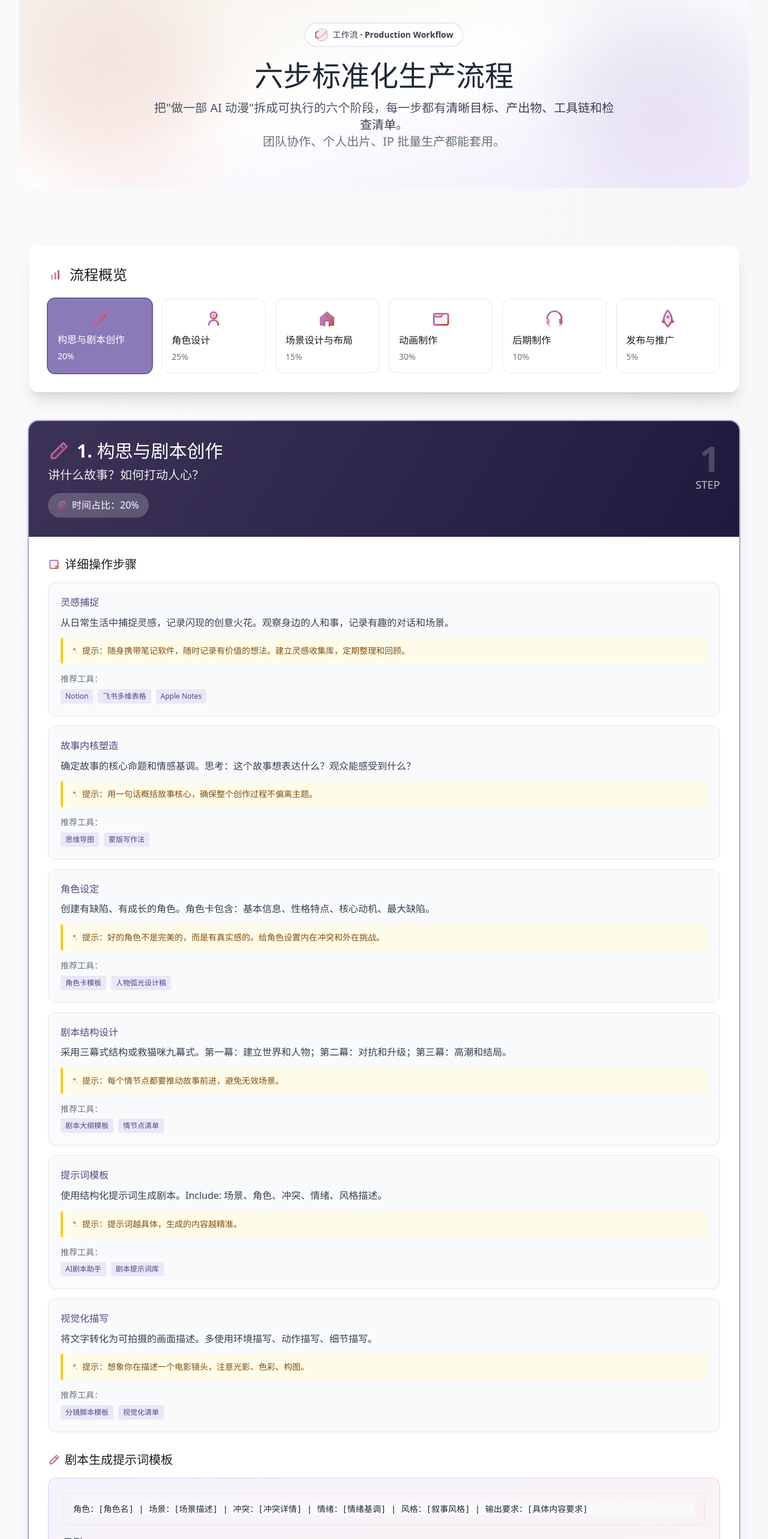
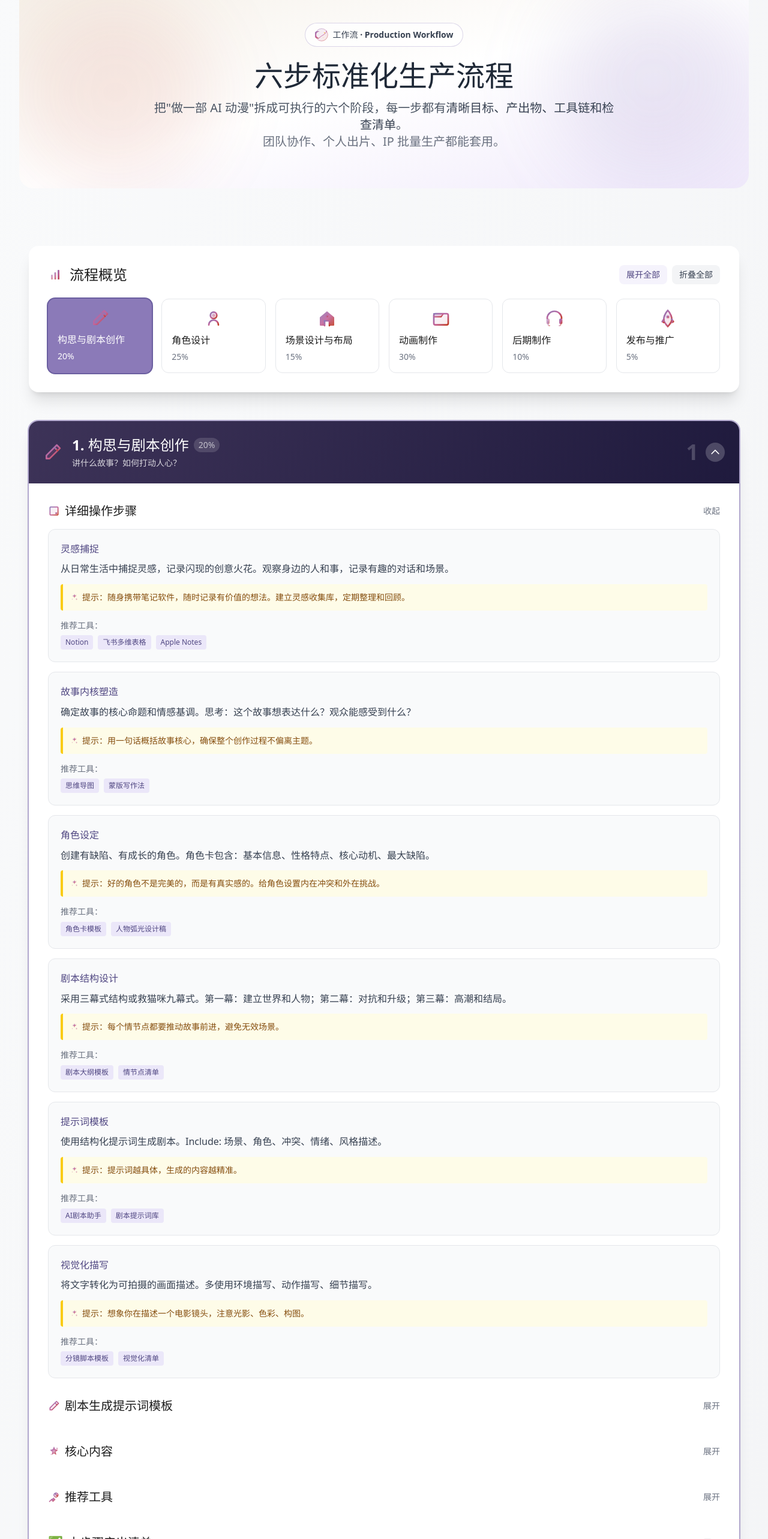
Before and after one commit to rouyundemao/ai-anime-studio, a React (Vite) app in the folder frontend/: page /workflow in a window 1280 px wide. Shown: the part 234-2800 px from the top of the page at 60% size. Built offline with nearby package versions, Linux system fonts and the light colour scheme; a small style sheet from the web is missing; a web font is replaced by a local one.

Commit message:
fix: 修复 Workflow 页面 JSX 语法错误，确保条件渲染正确闭合

```diff
--- a/frontend/src/pages/Workflow/Workflow.tsx
+++ b/frontend/src/pages/Workflow/Workflow.tsx
@@ -371,7 +371,58 @@ const workflowSteps = [
 
 function Workflow() {
   const [currentStep, setCurrentStep] = useState(0)
+  const [expandedSections, setExpandedSections] = useState<Record<string, boolean>>({
+    steps: true,
+    prompt: false,
+    details: false,
+    tools: false,
+    checklist: false,
+  })
+  const [collapsedSteps, setCollapsedSteps] = useState<Record<number, boolean>>({
+    0: false,
+    1: true,
+    2: true,
+    3: true,
+    4: true,
+    5: true,
+  })
   useHashScroll()
+
+  const toggleSection = (section: string) => {
+    setExpandedSections(prev => ({
+      ...prev,
+      [section]: !prev[section],
+    }))
+  }
+
+  const toggleStepCollapse = (stepIndex: number) => {
+    setCollapsedSteps(prev => ({
+      ...prev,
+      [stepIndex]: !prev[stepIndex],
+    }))
+  }
+
+  const expandAllSteps = () => {
+    setCollapsedSteps({
+      0: false,
+      1: false,
+      2: false,
+      3: false,
+      4: false,
+      5: false,
+    })
+  }
+
+  const collapseAllSteps = () => {
+    setCollapsedSteps({
+      0: false,
+      1: true,
+      2: true,
+      3: true,
+      4: true,
+      5: true,
+    })
+  }
 
   return (
     <div className="space-y-12">
@@ -399,15 +450,35 @@ function Workflow() {
       <div className="container mx-auto px-4 py-12">
         {/* 流程概览 */}
         <div className="bg-white rounded-2xl shadow-xl p-8 mb-12">
-          <h2 className="text-2xl font-bold mb-6 flex items-center gap-3">
+          <div className="flex items-center justify-between mb-6">
+            <h2 className="text-2xl font-bold flex items-center gap-3">
               <NavIcon type="chart" size={24} /> 流程概览
             </h2>
+            <div className="flex gap-2">
+              <button
+                onClick={expandAllSteps}
+                className="text-sm bg-primary-50 text-primary-700 px-3 py-1.5 rounded-lg hover:bg-primary-100 transition-colors"
+              >
+                展开全部
+              </button>
+              <button
+                onClick={collapseAllSteps}
+                className="text-sm bg-gray-100 text-gray-700 px-3 py-1.5 rounded-lg hover:bg-gray-200 transition-colors"
+              >
+                折叠全部
+              </button>
+            </div>
+          </div>
           <div className="grid grid-cols-2 md:grid-cols-3 lg:grid-cols-6 gap-4">
             {workflowSteps.map((step) => (
               <div
                 key={step.id}
                 onClick={() => {
                   setCurrentStep(step.id - 1)
+                  setCollapsedSteps(prev => ({
+                    ...prev,
+                    [step.id - 1]: false,
+                  }))
                   const element = document.getElementById(`step-${step.id}`)
                   if (element) {
                     element.scrollIntoView({ behavior: 'smooth', block: 'start' })
@@ -429,17 +500,28 @@ function Workflow() {
           </div>
         </div>
 
-        {/* 当前选中步骤的详细内容 */}
-        <div className={`transition-all duration-500 ${currentStep !== -1 ? 'opacity-100' : 'opacity-50'}`}>
-          {workflowSteps.map((step, index) => (
+        {/* 当前选中步骤的详细内容 - 手风琴折叠式 */}
+        <div className="space-y-4">
+          {workflowSteps.map((step, index) => {
+            const isCollapsed = collapsedSteps[index] ?? true
+            const isCurrent = currentStep === index
+
+            return (
               <div
                 key={step.id}
                 id={`step-${step.id}`}
-              className={`mb-12 bg-white rounded-2xl shadow-xl overflow-hidden ${
-                currentStep === index ? 'ring-2 ring-[#8B7AB8]/60' : ''
-              }`}
+                className={`bg-white rounded-2xl shadow-xl overflow-hidden transition-all duration-300 ${
+                  isCurrent ? 'ring-2 ring-[#8B7AB8]/60' : ''
+                } ${isCollapsed ? 'hover:shadow-lg' : ''}`}
               >
-              <div className="p-8 text-white" style={{
+                {/* 步骤标题栏 - 可点击折叠/展开 */}
+                <div
+                  onClick={() => {
+                    setCurrentStep(index)
+                    toggleStepCollapse(index)
+                  }}
+                  className="p-6 cursor-pointer transition-all duration-300"
+                  style={{
                     background: [
                       'linear-gradient(120deg, #3d3358 0%, #1F1A3D 100%)',
                       'linear-gradient(120deg, #6B5FA0 0%, #8B7AB8 100%)',
@@ -448,32 +530,49 @@ function Workflow() {
                       'linear-gradient(120deg, #7c6ba0 0%, #5c4e8a 100%)',
                       'linear-gradient(120deg, #C23B22 0%, #8B2815 100%)',
                     ][step.id - 1] || 'linear-gradient(120deg, #8B7AB8 0%, #C23B22 100%)'
-              }}>
-                <div className="flex items-start justify-between">
+                  }}
+                >
+                  <div className="flex items-center justify-between text-white">
+                    <div className="flex items-center gap-4">
+                      <NavIcon type={step.icon} size={32} />
                       <div>
-                    <h2 className="text-3xl font-bold mb-2 flex items-center gap-3">
-                      <NavIcon type={step.icon} size={36} />
+                        <h2 className="text-2xl font-bold flex items-center gap-2">
                           {step.id}. {step.title}
+                          <span className="text-sm font-normal opacity-70 bg-white/20 px-2 py-0.5 rounded-full">
+                            {step.duration}
+                          </span>
                         </h2>
-                    <p className="text-xl opacity-90">{step.description}</p>
-                    <div className="mt-4 inline-flex items-center gap-2 bg-white/20 px-4 py-2 rounded-full">
-                      <NavIcon type="target" size={16} /> 时间占比：{step.duration}
+                        <p className="text-sm opacity-80 mt-1">{step.description}</p>
                       </div>
                     </div>
-                  <div className="hidden md:block text-right">
-                    <div className="text-6xl font-bold opacity-20">{step.id}</div>
-                    <div className="text-lg opacity-70">STEP</div>
+                    <div className="flex items-center gap-3">
+                      <span className="text-4xl font-bold opacity-20 hidden md:block">{step.id}</span>
+                      <div className={`w-8 h-8 rounded-full bg-white/20 flex items-center justify-center transition-transform duration-300 ${isCollapsed ? '' : 'rotate-180'}`}>
+                        <svg className="w-5 h-5" fill="none" stroke="currentColor" viewBox="0 0 24 24">
+                          <path strokeLinecap="round" strokeLinejoin="round" strokeWidth={2} d="M19 9l-7 7-7-7" />
+                        </svg>
+                      </div>
                     </div>
                   </div>
                 </div>
 
+                {/* 步骤详细内容 - 折叠/展开 */}
+                <div className={`overflow-hidden transition-all duration-500 ${isCollapsed ? 'max-h-0' : 'max-h-[20000px]'}`}>
                   <div className="p-8">
                 {/* 操作步骤 */}
                 {step.stepByStep && (
                   <div className="mb-8">
-                    <h3 className="text-xl font-bold mb-4 flex items-center gap-2">
-                      <NavIcon type="book" size={20} /> 详细操作步骤
-                    </h3>
+                    <button
+                      onClick={() => toggleSection('steps')}
+                      className="text-xl font-bold mb-4 flex items-center gap-2 w-full hover:text-primary-700 transition-colors"
+                    >
+                      <NavIcon type="book" size={20} />
+                      详细操作步骤
+                      <span className="ml-auto text-sm text-gray-500">
+                        {expandedSections.steps ? '收起' : '展开'}
+                      </span>
+                    </button>
+                    <div className={`overflow-hidden transition-all duration-300 ${expandedSections.steps ? 'max-h-[5000px]' : 'max-h-0'}`}>
                       <div className="space-y-4">
                       {step.stepByStep.map((stepItem, i) => (
                         <div key={i} className="bg-gray-50 p-5 rounded-xl border border-gray-200">
@@ -500,14 +599,23 @@ function Workflow() {
                       ))}
                       </div>
                     </div>
+                  </div>
                 )}
 
                 {/* 提示词模板 */}
                 {step.promptTemplate && (
                   <div className="mb-8">
-                    <h3 className="text-xl font-bold mb-4 flex items-center gap-2">
-                      <NavIcon type="pencil" size={20} /> {step.promptTemplate.title}
-                    </h3>
+                    <button
+                      onClick={() => toggleSection('prompt')}
+                      className="text-xl font-bold mb-4 flex items-center gap-2 w-full hover:text-primary-700 transition-colors"
+                    >
+                      <NavIcon type="pencil" size={20} />
+                      {step.promptTemplate.title}
+                      <span className="ml-auto text-sm text-gray-500">
+                        {expandedSections.prompt ? '收起' : '展开'}
+                      </span>
+                    </button>
+                    <div className={`overflow-hidden transition-all duration-300 ${expandedSections.prompt ? 'max-h-[2000px]' : 'max-h-0'}`}>
                       <div className="bg-gradient-to-br from-primary-50 to-accent-50 border border-primary-200 rounded-xl p-6">
                       <div className="bg-white p-4 rounded-lg border border-gray-200 mb-4">
                         <pre className="text-sm text-gray-800 font-mono whitespace-pre-wrap">{step.promptTemplate.baseTemplate}</pre>
@@ -522,13 +630,23 @@ function Workflow() {
                       )}
                       </div>
                     </div>
+                  </div>
                 )}
 
                 {/* 核心内容 */}
+                {step.details && (
                 <div className="mb-8">
-                  <h3 className="text-xl font-bold mb-4 flex items-center gap-2">
-                    <NavIcon type="prompts" size={20} /> 核心内容
-                  </h3>
+                  <button
+                    onClick={() => toggleSection('details')}
+                    className="text-xl font-bold mb-4 flex items-center gap-2 w-full hover:text-primary-700 transition-colors"
+                  >
+                    <NavIcon type="prompts" size={20} />
+                    核心内容
+                    <span className="ml-auto text-sm text-gray-500">
+                      {expandedSections.details ? '收起' : '展开'}
+                    </span>
+                  </button>
+                  <div className={`overflow-hidden transition-all duration-300 ${expandedSections.details ? 'max-h-[1000px]' : 'max-h-0'}`}>
                     <ul className="space-y-3">
                     {step.details.map((detail, i) => (
                       <li key={i} className="flex items-start gap-3">
@@ -538,12 +656,23 @@ function Workflow() {
                     ))}
                       </ul>
                     </div>
+                  </div>
+                )}
 
                 {/* 推荐工具 */}
+                {step.tools && (
                   <div className="mb-8">
-                  <h3 className="text-xl font-bold mb-4 flex items-center gap-2">
-                    <NavIcon type="tools" size={20} /> 推荐工具
-                  </h3>
+                    <button
+                      onClick={() => toggleSection('tools')}
+                      className="text-xl font-bold mb-4 flex items-center gap-2 w-full hover:text-primary-700 transition-colors"
+                    >
+                      <NavIcon type="tools" size={20} />
+                      推荐工具
+                      <span className="ml-auto text-sm text-gray-500">
+                        {expandedSections.tools ? '收起' : '展开'}
+                      </span>
+                    </button>
+                    <div className={`overflow-hidden transition-all duration-300 ${expandedSections.tools ? 'max-h-[1000px]' : 'max-h-0'}`}>
                       <div className="grid grid-cols-2 md:grid-cols-4 gap-4">
                       {step.tools.map((tool, i) => (
                         <div key={i} className="bg-gray-50 p-4 rounded-xl border border-gray-200">
@@ -552,13 +681,23 @@ function Workflow() {
                       ))}
                       </div>
                     </div>
+                  </div>
+                )}
 
               {/* 产出检查清单 */}
               {step.checklist && (
                 <div className="mb-8">
-                    <h3 className="text-xl font-bold mb-4 flex items-center gap-2">
-                      <span>✅</span> 本步骤产出清单
-                    </h3>
+                  <button
+                    onClick={() => toggleSection('checklist')}
+                    className="text-xl font-bold mb-4 flex items-center gap-2 w-full hover:text-primary-700 transition-colors"
+                  >
+                    <span>✅</span>
+                    本步骤产出清单
+                    <span className="ml-auto text-sm text-gray-500">
+                      {expandedSections.checklist ? '收起' : '展开'}
+                    </span>
+                  </button>
+                  <div className={`overflow-hidden transition-all duration-300 ${expandedSections.checklist ? 'max-h-[2000px]' : 'max-h-0'}`}>
                     <div className="bg-green-50 border border-green-200 rounded-xl p-6">
                       <p className="text-sm text-green-700 mb-4 font-medium">完成本步骤后，确认以下产出物已就位：</p>
                       <ul className="space-y-2">
@@ -571,6 +710,7 @@ function Workflow() {
                       </ul>
                     </div>
                   </div>
+                </div>
               )}
 
                 {/* 返回按钮 */}
@@ -578,6 +718,7 @@ function Workflow() {
                   <button
                     onClick={() => {
                       setCurrentStep(-1)
+                      toggleStepCollapse(index)
                       window.scrollTo({ top: 0, behavior: 'smooth' })
                     }}
                     className="bg-gray-600 hover:bg-gray-700 text-white px-8 py-3 rounded-lg transition-colors"
@@ -587,7 +728,9 @@ function Workflow() {
                 </div>
               </div>
             </div>
-          ))}
+          </div>
+          )
+        })}
         </div>
 
         {/* 结语 */}
```
Lines whose indentation alone changed are shown as unchanged.
